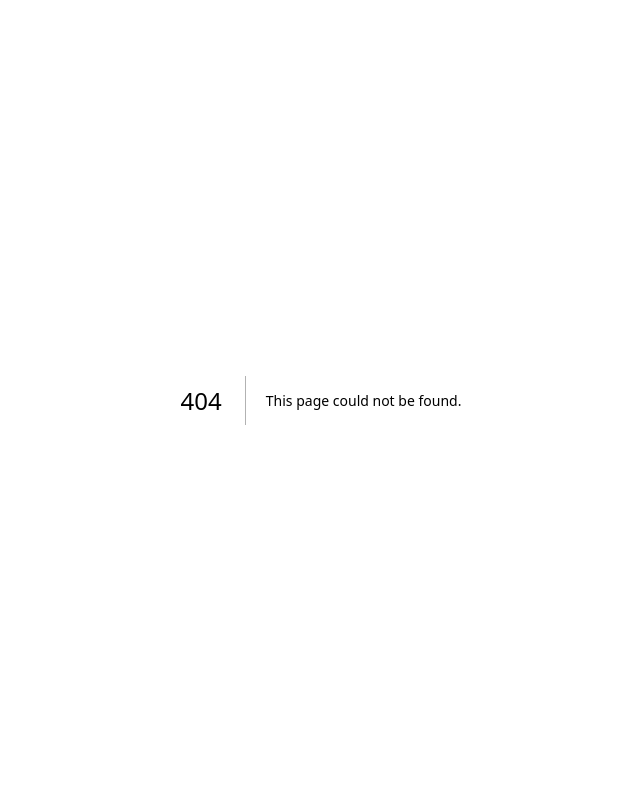
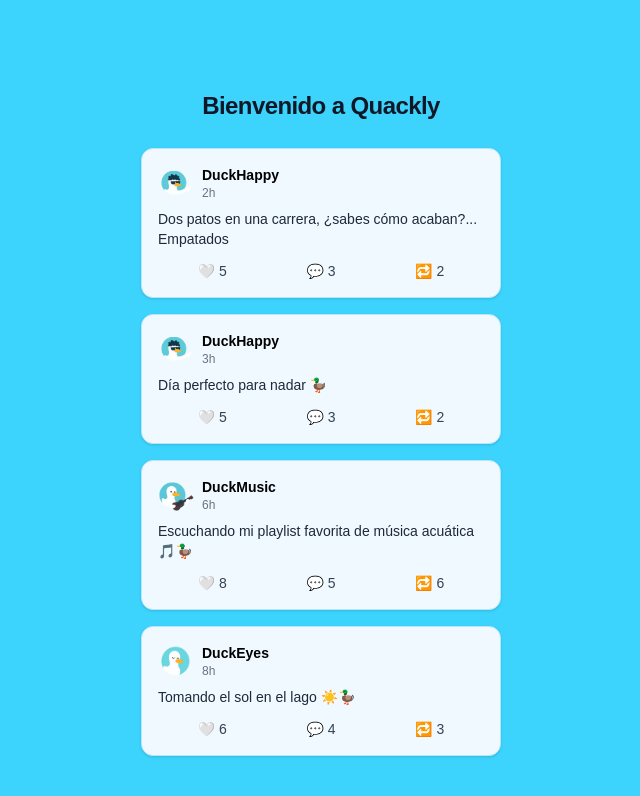
Before and after one commit to DuckHappy/quackly-frontend, a Next.js app: page /home in a window 1280 px wide. Before the commit this address had no page. Shown: the top 796 px of the page, without its empty margins (319-959 px from the left). Built offline with nearby package versions, Linux system fonts and the light colour scheme.

Commit message:
feat(home): add posts to the home page

```diff
--- /dev/null
+++ b/src/app/home/page.tsx
@@ -0,0 +1,72 @@
+"use client";
+import { useState } from "react";
+import { Post } from "../profile/Post";
+
+export default function HomePage() {
+
+    const posts = [
+    {
+      id: 1,
+      avatar: "/avatars/duckPro.png",
+      username: "DuckHappy",
+      content: "Dos patos en una carrera, ¿sabes cómo acaban?... Empatados",
+      likes: 5,
+      comments: 3,
+      shares: 2,
+      time: "2h",
+    },
+    {
+      id: 2,
+      avatar: "/avatars/duckPro.png",
+      username: "DuckHappy",
+      content: "Día perfecto para nadar 🦆",
+      likes: 5,
+      comments: 3,
+      shares: 2,
+      time: "3h",
+    },
+    {
+      id: 3,
+      avatar: "/avatars/duckMusic.png",
+      username: "DuckMusic",
+      content: "Escuchando mi playlist favorita de música acuática 🎵🦆",
+      likes: 8,
+      comments: 5,
+      shares: 6,
+      time: "6h",
+    },
+    {
+      id: 4,
+      avatar: "/avatars/duck_eyesClose.png",
+      username: "DuckEyes",
+      content: "Tomando el sol en el lago ☀️🦆",
+      likes: 6,
+      comments: 4,
+      shares: 3,
+      time: "8h",
+    },
+  ];
+    return (
+        <div className="flex min-h-full flex-col justify-center px-6 py-12 lg:px-8">
+            <div className="flex flex-col justify-center items-center">
+                <h2 className="block mt-10 text-2xl/9 font-bold tracking-tight text-gray-900">
+                    Bienvenido a Quackly
+                </h2>
+                <section className="mt-6 w-[360px] space-y-4">
+                        {posts.map((p) => (
+                          <Post
+                            key={p.id}
+                            avatar={p.avatar}
+                            username={p.username}
+                            time={p.time}
+                            content={p.content}
+                            likes={p.likes}
+                            comments={p.comments}
+                            shares={p.shares}
+                          />
+                        ))}
+                      </section>
+            </div>
+        </div>
+    );
+}
```
